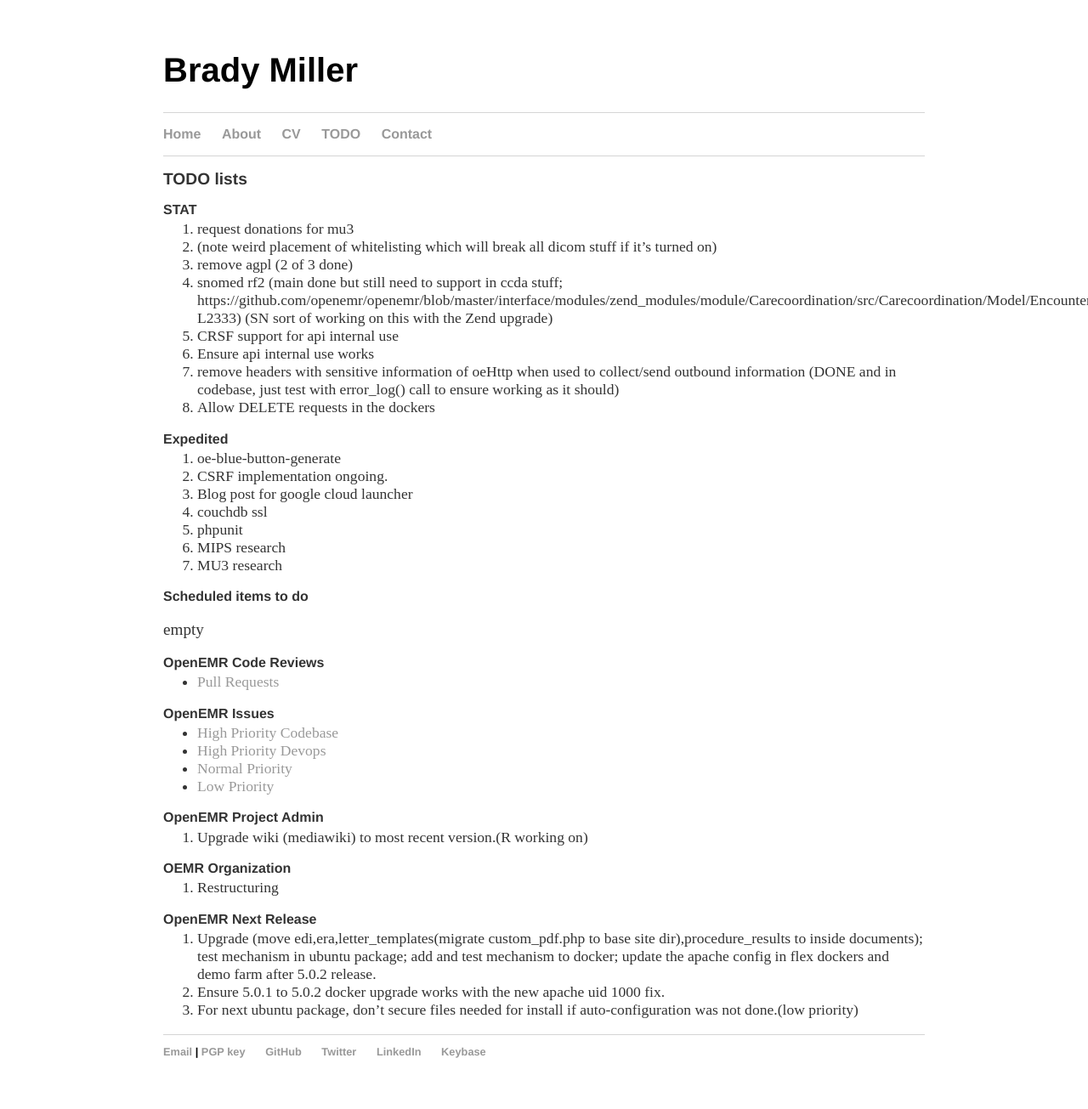
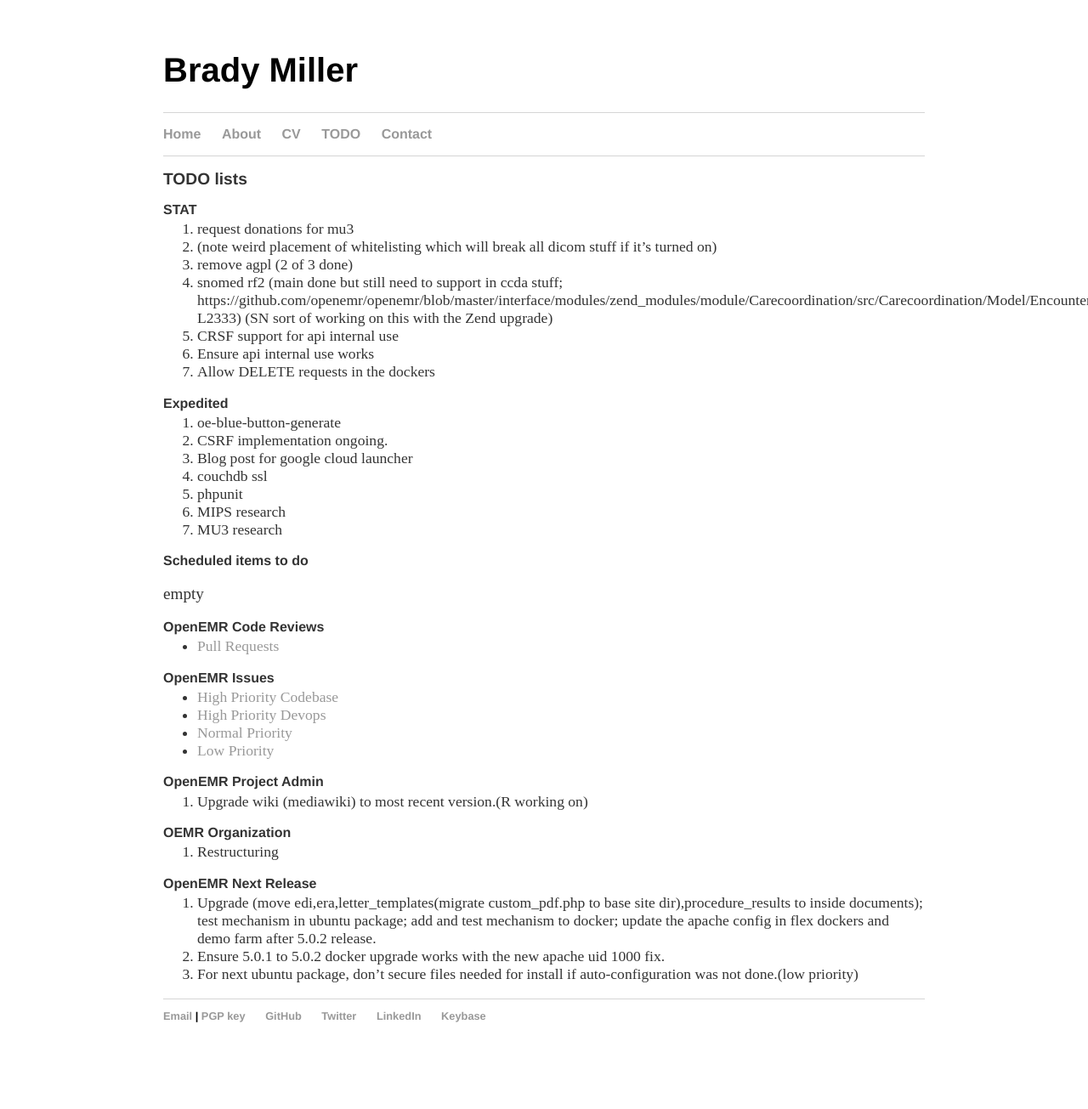
Before and after one commit to bradymiller/bradymiller.github.io, a Jekyll site: the page built from todo/index.md, in a window 1280 px wide. Shown: the whole page at 85% size. Built offline with Jekyll 4.4.1, drawn with Linux system fonts in a browser that asks for light colours; our own code applies the rules of GitHub Pages for plain Markdown files; after the commit the page ends 1263 px from its top, so only the background shows below that.

Commit message:
Update index.md

```diff
--- a/todo/index.md
+++ b/todo/index.md
@@ -10,7 +10,6 @@ layout: default
 1. snomed rf2 (main done but still need to support in ccda stuff; https://github.com/openemr/openemr/blob/master/interface/modules/zend_modules/module/Carecoordination/src/Carecoordination/Model/EncounterccdadispatchTable.php#L2316-L2333) (SN sort of working on this with the Zend upgrade)
 1. CRSF support for api internal use
 1. Ensure api internal use works
-1. remove headers with sensitive information of oeHttp when used to collect/send outbound information (DONE and in codebase, just test with error_log() call to ensure working as it should)
 1. Allow DELETE requests in the dockers
 
 ### Expedited
```
